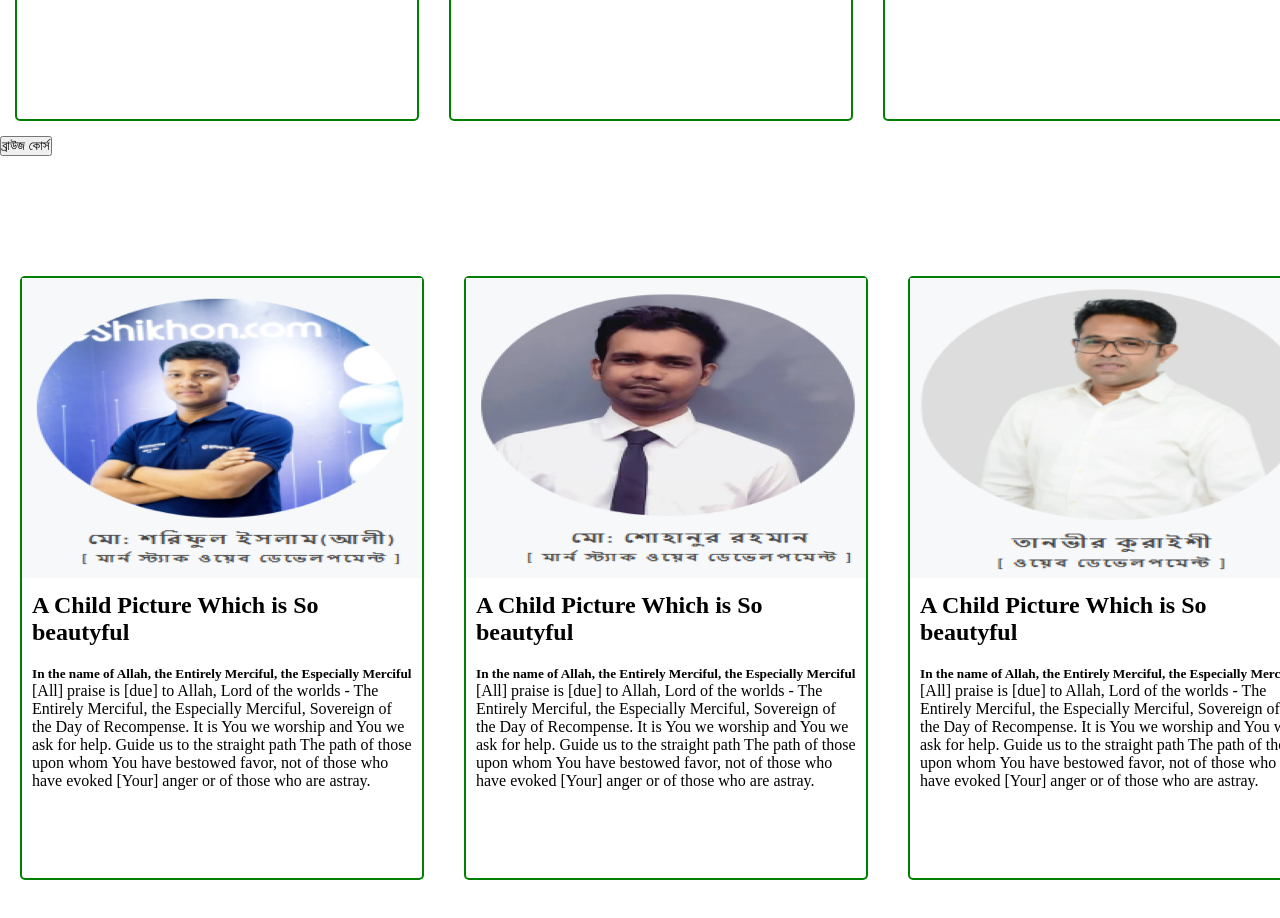
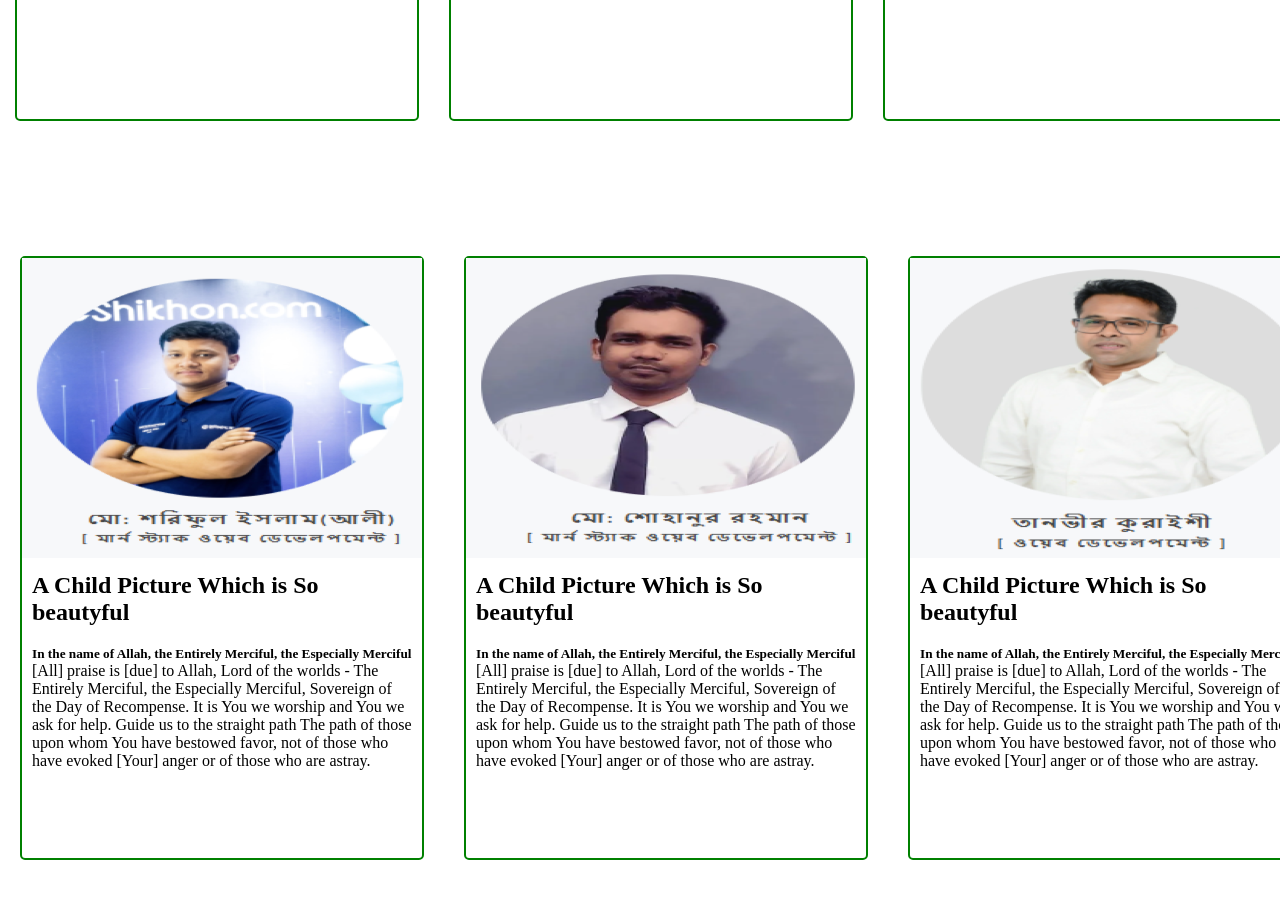
Before and after one commit to bismillah1t/class10, a plain HTML site: page index.html in a window 1280 px wide. Shown: the part 1420-2338 px from the top of the page. Drawn offline with Linux system fonts and the light colour scheme.

Commit message:
Add files via upload

```diff
--- a/index.html
+++ b/index.html
@@ -151,8 +151,8 @@
 </div>
 
 
-<button class="btn-primary w-100 p-3">ব্রাউজ কোর্স</button>
-
+<!-- <button class="btn-primary w-100 p-3">ব্রাউজ কোর্স</button>
+ -->
 <div class="section5">
    <div class="gap">
     <div class="card5">
```
